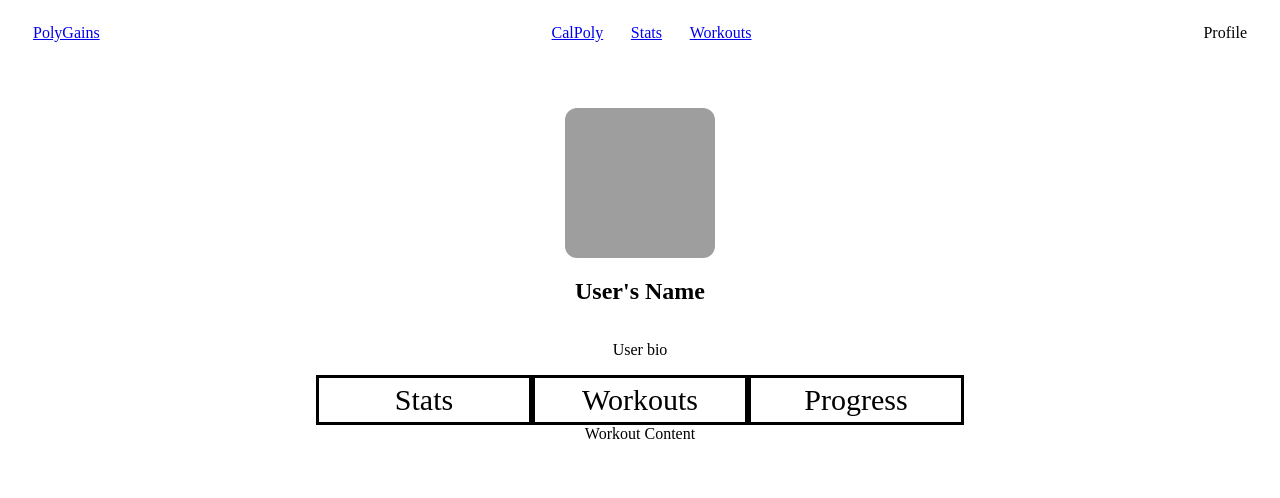
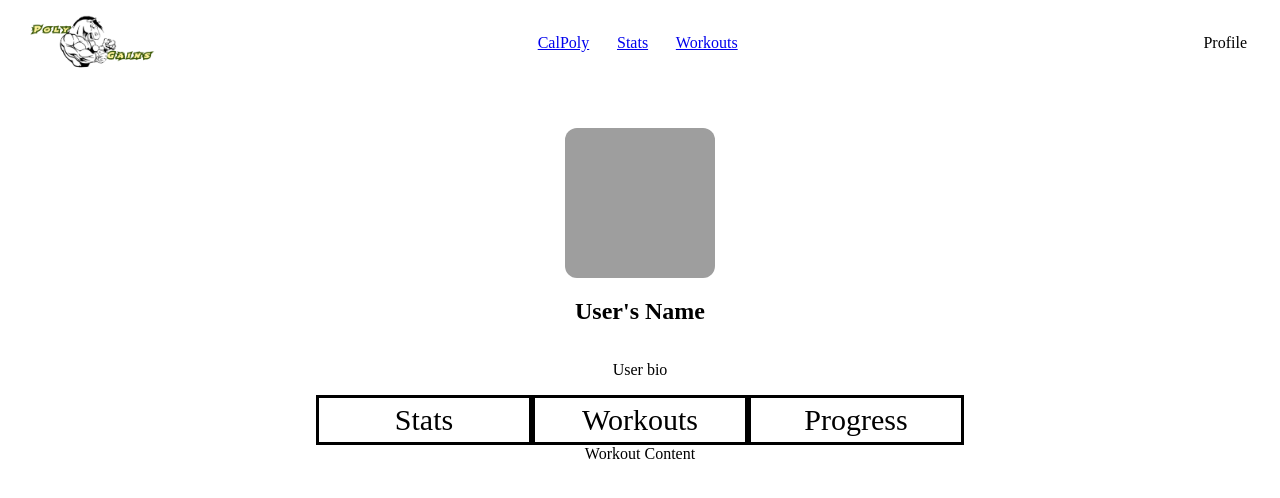
Before and after one commit to ab-arias/poly-gains, a React (Create React App) app in the folder frontend/: page / in a window 1280 px wide. Shown: the top 498 px of the page. Built offline with nearby package versions, Linux system fonts and the light colour scheme; grey boxes are pictures that could not be loaded.

Commit message:
added header logo

```diff
--- a/frontend/src/App.js
+++ b/frontend/src/App.js
@@ -1,5 +1,6 @@
 import React from 'react'
 import { BrowserRouter, Routes, Route, Link } from 'react-router-dom'
+import PolyGainsLogo from './assets/img/PolyGainsLogo.png'
 import Profile from './components/Profile'
 import Stats from './components/Stats'
 import CalPoly from './components/CalPoly'
@@ -13,7 +14,9 @@ export default function App() {
 
                 <div class="header">
                     <div class="left-header">
-                        <Link to="/">PolyGains</Link>
+                        <Link to="/">
+                            <img style={{height: 60}} src={PolyGainsLogo} alt='PolyGains'/>
+                        </Link>
                     </div>
                     <div class="middle-header">
                         <Link to="/calpoly">CalPoly</Link>
@@ -36,6 +39,4 @@ export default function App() {
             </div>
         </BrowserRouter>
     )
-
-    // I am making this change from my branch
 }
--- a/frontend/src/style.css
+++ b/frontend/src/style.css
@@ -10,18 +10,16 @@
 Header CSS:
 */
 .header{
-    height: 50px;
+    height: 70px;
     display: flex;
     flex-direction: row;
     justify-content: space-between;
-
-
   }
   .left-header {
     display: flex;
     align-items: center;
     justify-items: center;
-    margin-left: 25px;
+    margin-left: 20px;
   }
 .middle-header{
   display: flex;
@@ -31,13 +29,15 @@ Header CSS:
   flex-shrink: 0;
   margin-left: 30px;
   margin-right: 30px;
+
 }
 .right-header {
+    width: 127px;
     display: flex;
     align-items: center;
-    justify-content: space-between;
+    justify-content: flex-end;
     flex-shrink: 0;
-    padding-right: 25px;
+    margin-right: 25px;
   }
 .Hlink {
     padding-left: 8px;
```
Also changed, not shown: frontend/src/assets/img/PolyGainsLogo.png (added).
